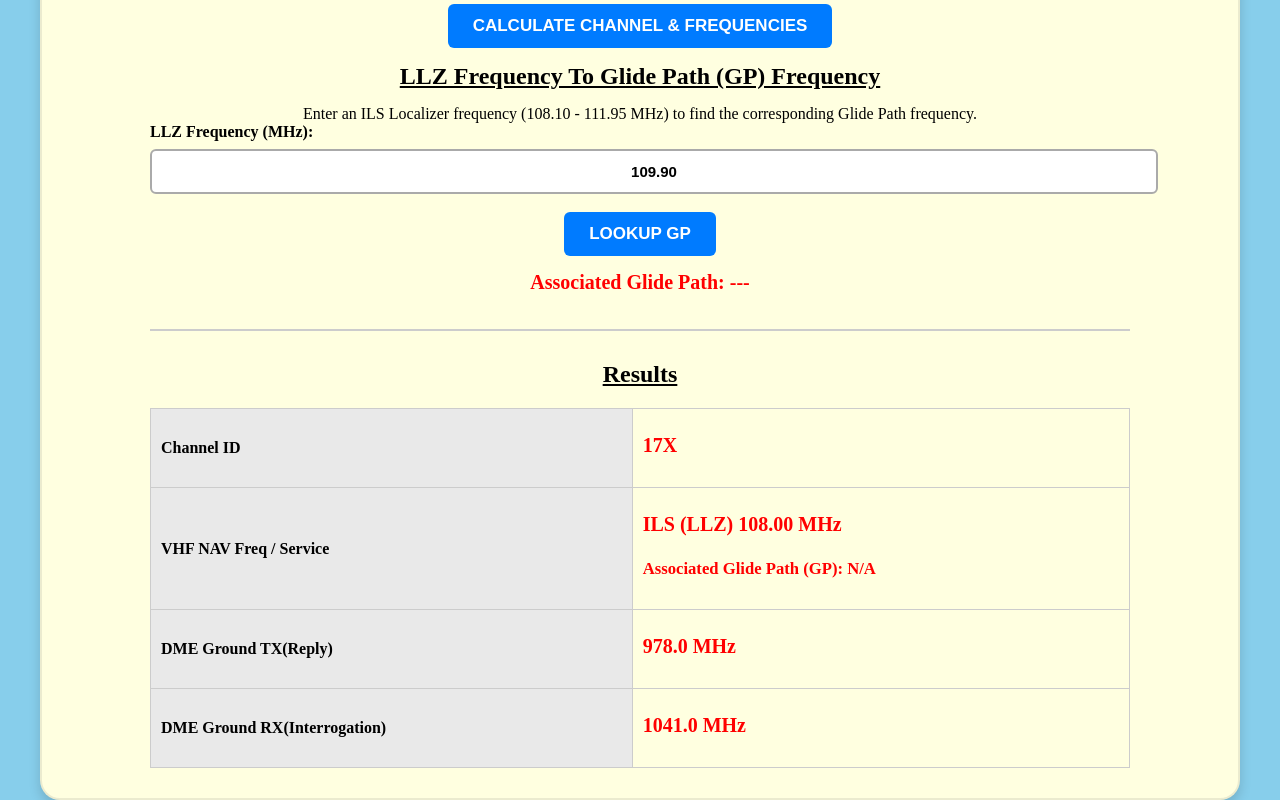
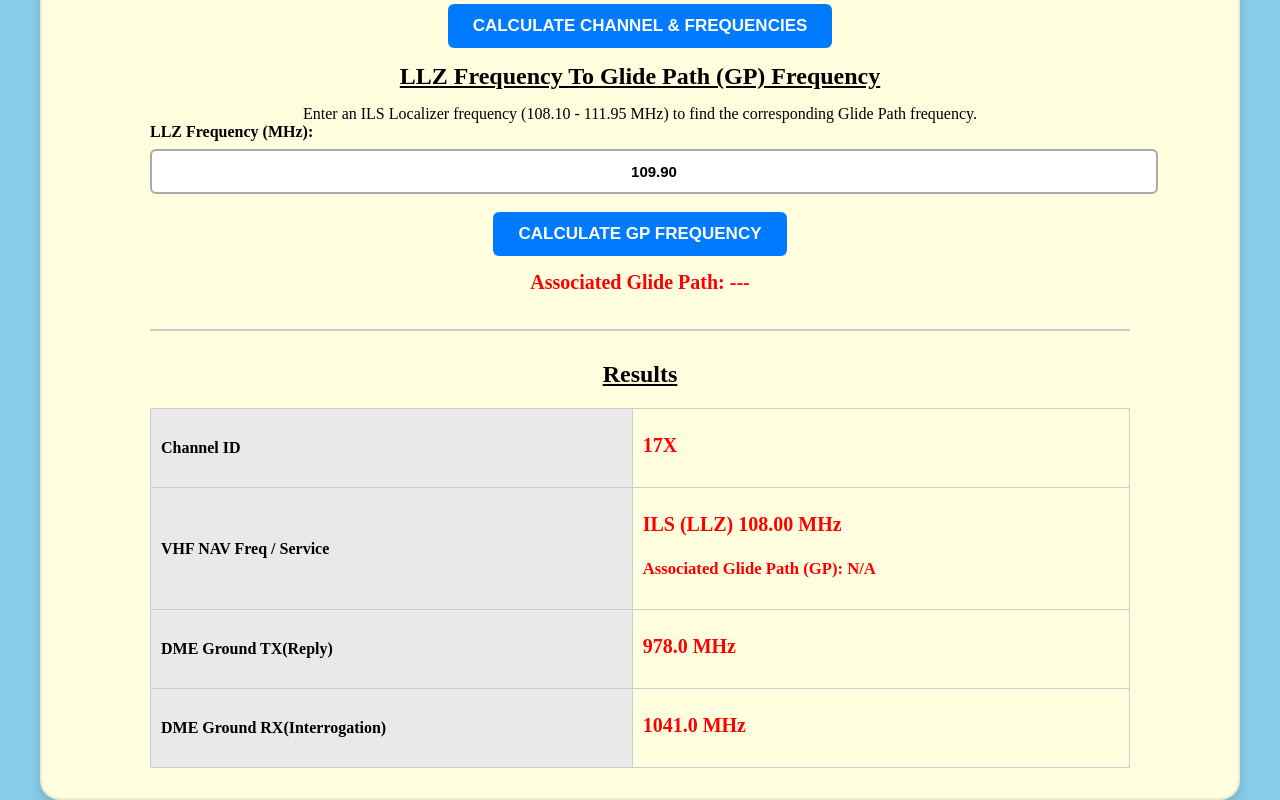
Before and after one commit to Ayu-tech96/basic, a plain HTML site: page index.html in a window 1280 px wide. Shown: the part 1359-2159 px from the top of the page. Drawn offline with Linux system fonts and the light colour scheme.

Commit message:
index.html

```diff
--- a/index.html
+++ b/index.html
@@ -71,7 +71,7 @@
         <p1>Enter an ILS Localizer frequency (108.10 - 111.95 MHz) to find the corresponding Glide Path frequency.</p1>
         <label for="llzFreqInput">LLZ Frequency (MHz):</label>
         <input type="text" id="llzFreqInput" value="109.90" size="8">
-        <button id="lookupLLZFreq">Lookup GP</button>
+        <button id="lookupLLZFreq">Calculate GP Frequency</button>
         <p>Associated Glide Path: <strong id="gpFreqDisplay">---</strong></p>
     </section>
 
```
